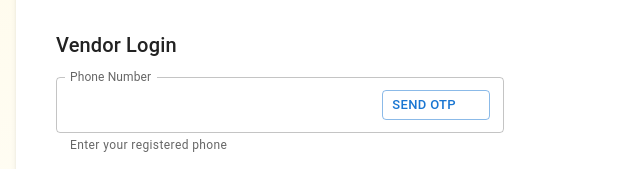
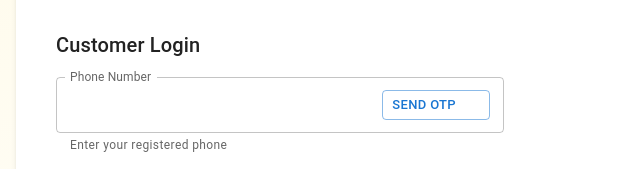
Before and after one commit to suryansh-business-work/party-wings-website, an Astro site: page /vender-login in a window 1280 px wide. Shown: the part 279-448 px from the top of the page, 0-640 px from the left. Built offline with nearby package versions, Linux system fonts and the light colour scheme; Astro itself is replaced by a stand-in of ours; some icons are missing.

Commit message:
Add forms

```diff
--- a/src/components/forms/customer/customer-login.tsx
+++ b/src/components/forms/customer/customer-login.tsx
@@ -97,7 +97,7 @@ const CustomerLogin: React.FC<Props> = ({ onLogin }) => {
     <Box sx={{ maxWidth: 480, p: 2 }}>
       <form onSubmit={formik.handleSubmit} noValidate>
         <Stack spacing={2}>
-          <Typography variant="h6">Vendor Login</Typography>
+          <Typography variant="h6">Customer Login</Typography>
 
           <TextField
             id="phone"
```
